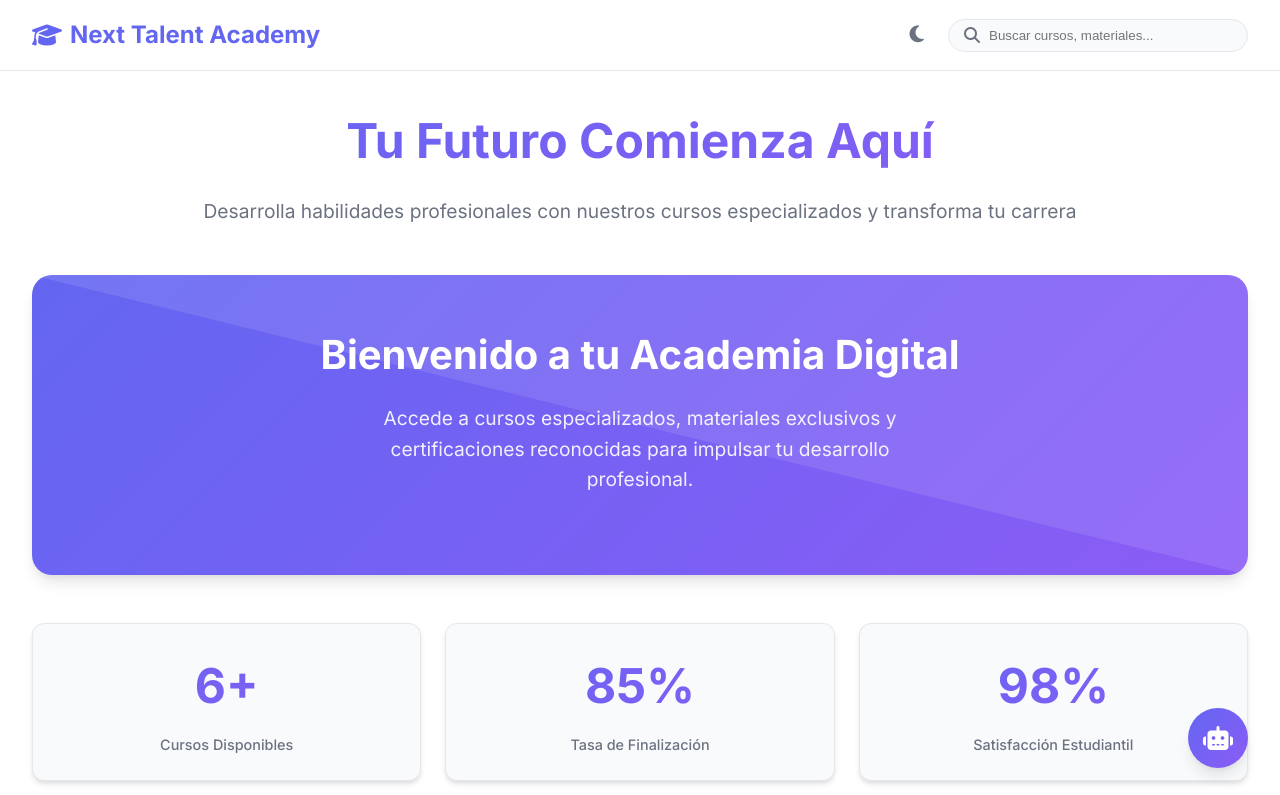
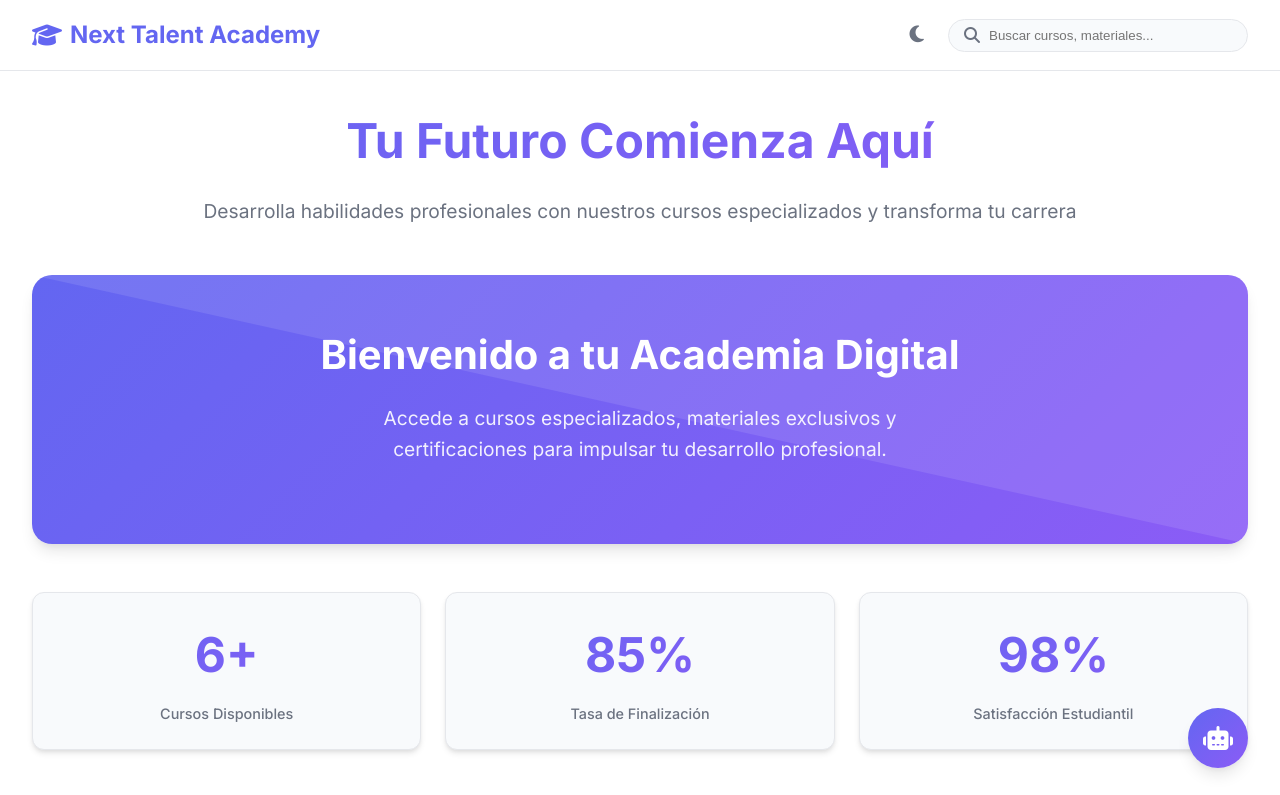
Before and after one commit to Educacionnext/NextTalentAcademyplatform, a plain HTML site: page index.html in a window 1280 px wide. Shown: the top 795 px of the page. Drawn offline with nearby package versions, Linux system fonts and the light colour scheme.

Commit message:
Update index.html

```diff
--- a/index.html
+++ b/index.html
@@ -1398,7 +1398,7 @@
             <div class="welcome-section">
                 <div class="welcome-content">
                     <h2 class="welcome-title">Bienvenido a tu Academia Digital</h2>
-                    <p class="welcome-subtitle">Accede a cursos especializados, materiales exclusivos y certificaciones reconocidas para impulsar tu desarrollo profesional.</p>
+                    <p class="welcome-subtitle">Accede a cursos especializados, materiales exclusivos y certificaciones para impulsar tu desarrollo profesional.</p>
                 </div>
             </div>
 
@@ -3064,4 +3064,5 @@
         });
     </script>
 </body>
+
 </html>
```
